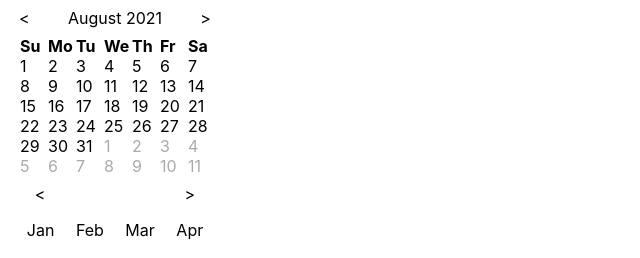
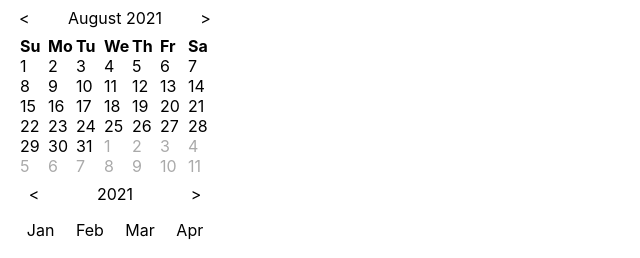
Before and after one commit to yhunglee/react-calendar, a React (Create React App) app: page / in a window 1280 px wide. Shown: the top 258 px of the page, without its empty margins (0-640 px from the left). Built offline with nearby package versions, Linux system fonts and the light colour scheme.

Commit message:
feat(MonthView.tsx): Link navigation actions to NavigationBar component

```diff
--- a/src/components/Calendar/MonthView/MonthView.tsx
+++ b/src/components/Calendar/MonthView/MonthView.tsx
@@ -1,6 +1,7 @@
 /** @jsxImportSource @emotion/react */
 import { css } from "@emotion/react";
 import { NavigationBar } from "../NavigationBar/NavigationBar";
+import { NavigateAction } from "../types/NavigateActType";
 
 const containerStyle = css`
   width: 230px;
@@ -23,7 +24,11 @@ const monthListStyle = css`
   }
 `;
 
-export const MonthView: React.VFC = (props) => {
+export const MonthView: React.VFC<NavigateAction> = ({
+  prevAct,
+  nextAct,
+  info,
+}) => {
   let monthList = [
     "Jan",
     "Feb",
@@ -41,7 +46,7 @@ export const MonthView: React.VFC = (props) => {
 
   return (
     <div className="container" css={containerStyle}>
-      <NavigationBar />
+      <NavigationBar prevAct={prevAct} nextAct={nextAct} info={info} />
 
       <div className="month-list" css={monthListStyle}>
         {monthList.map((elem, idx) => {
```
